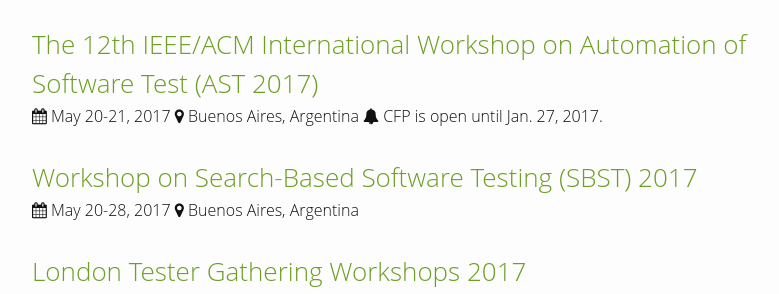
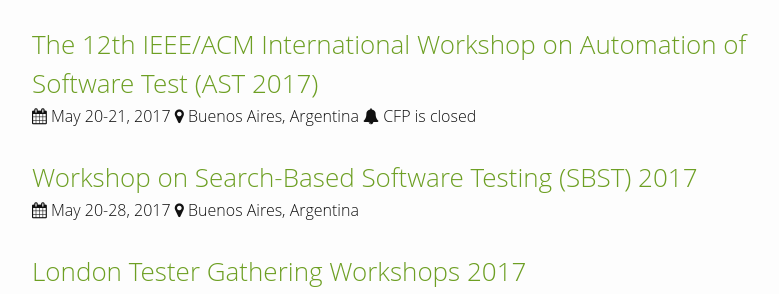
Before and after one commit to TestingConferences/testingconferences.github.io, a Jekyll site: the page built from index.html, in a window 1280 px wide and 900 px high, scrolled down 1613 px. Shown: the part 155-449 px from the top of the window, without its empty margins (238-1017 px from the left). Built offline with Jekyll 4.4.1, drawn with Linux system fonts in a browser that asks for light colours.

Commit message:
Update current.yml

```diff
--- a/_data/current.yml
+++ b/_data/current.yml
@@ -118,7 +118,7 @@
   location: Buenos Aires, Argentina
   dates: "May 20-21, 2017"
   url: http://tech.brookes.ac.uk/AST2017/
-  status: CFP is open until Jan. 27, 2017.
+  status: CFP is closed
 
 - name: Workshop on Search-Based Software Testing (SBST) 2017
   location: Buenos Aires, Argentina
```
